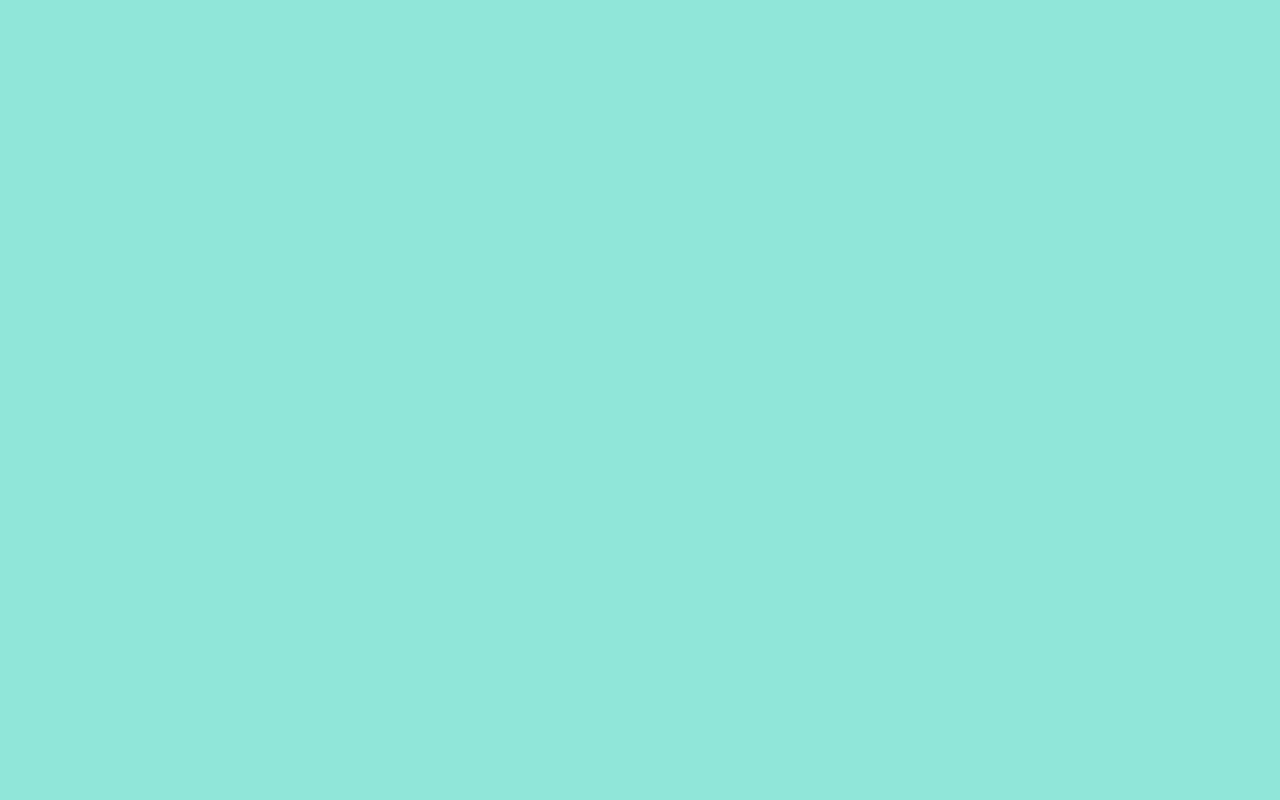
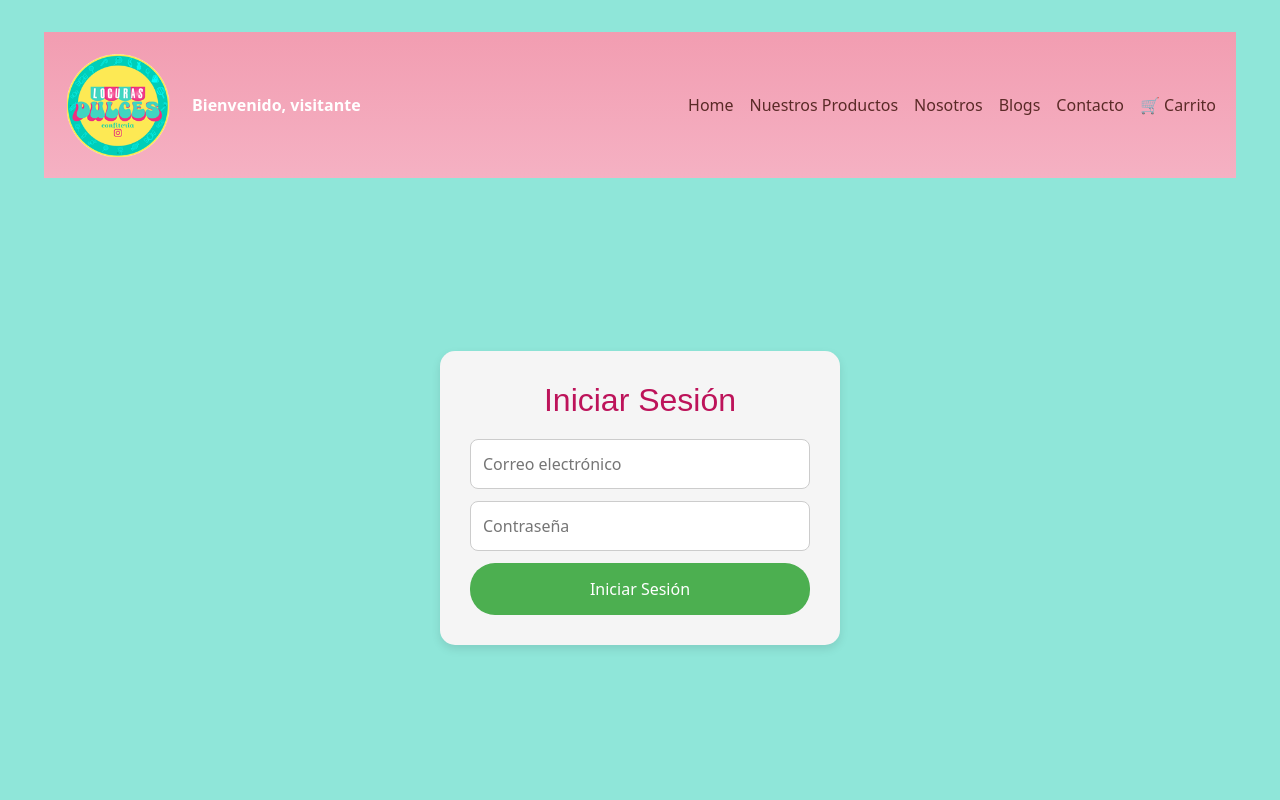
Before and after one commit to vicequiroz/locuras-dulces-frontend, a React (Vite) app: page /login in a window 1280 px wide. Before the commit this address had no page. Shown: the top 800 px of the page. Built offline with nearby package versions, Linux system fonts and the light colour scheme.

Commit message:
Se realiza ventana de Login.

```diff
--- a/src/App.jsx
+++ b/src/App.jsx
@@ -9,7 +9,7 @@ import { Home } from './pages/Home/Home';
 import  Blogs  from './pages/Home/Blogs/Blogs';
 import Nosotros  from './pages/Home/Nosotros/Nosotros';
 //import { Carrito } from './pages/Carrito/Carrito';
-//import { Login } from './pages/Login/Login';
+import Login  from './componentes/Login/Login';
 import Registro from './componentes/Registro/Registro';
 
 
@@ -32,8 +32,8 @@ function App() {
         <Route path="/inventario" element={<Inventario //} />*/}
         <Route path="/blogs" element={<Blogs />} />
         <Route path="/nosotros" element={<Nosotros />} />
-        {/* <Route path="/carrito" element={<Carrito />} />
-        <Route path="/login" element={<Login />} />*/}
+        {/* <Route path="/carrito" element={<Carrito />} />*/}
+        <Route path="/login" element={<Login />} />
         <Route path="/registro" element={<Registro />}/>
         {/*<Route path="/detalleproducto/:id" element={<DetalleProducto />} />
 
--- /dev/null
+++ b/src/componentes/Login/Login.css
@@ -0,0 +1,13 @@
+/* Login.css o Home.css */
+button {
+  padding: 10px 20px;
+  background-color: #ff6f61;
+  color: white;
+  border: none;
+  border-radius: 5px;
+  cursor: pointer;
+}
+
+button:hover {
+  background-color: #ff4c3b;
+}
--- /dev/null
+++ b/src/componentes/Login/Login.jsx
@@ -0,0 +1,162 @@
+import { useState } from "react";
+import { useNavigate } from "react-router-dom";
+import { Navbar } from "../../componentes/Navbar/Navbar";
+import { Footer } from "../../componentes/Footer/Footer";
+
+export default function Login() {
+  const navigate = useNavigate();
+  const [usuario, setUsuario] = useState({
+    correo: "",
+    contrasena: "",
+  });
+  const [errores, setErrores] = useState({});
+  const [errorGeneral, setErrorGeneral] = useState("");
+
+  // Manejo de cambios y validación en tiempo real
+  const handleChange = (e) => {
+    const { name, value } = e.target;
+    setUsuario((prev) => ({ ...prev, [name]: value }));
+    validarCampo(name, value);
+  };
+
+  const validarCampo = (name, value) => {
+    let error = "";
+
+    if (!value) {
+      error = "Este campo es obligatorio";
+    } else {
+      if (name === "correo" && !/^[^\s@]+@[^\s@]+\.[^\s@]+$/.test(value)) {
+        error = "Formato de correo inválido";
+      }
+      if (name === "contrasena" && value.length < 6) {
+        error = "La contraseña debe tener al menos 6 caracteres";
+      }
+    }
+
+    setErrores((prev) => ({ ...prev, [name]: error }));
+  };
+
+  const validarFormulario = () => {
+    let valido = true;
+    Object.keys(usuario).forEach((campo) => {
+      validarCampo(campo, usuario[campo]);
+      if (!usuario[campo] || errores[campo]) valido = false;
+    });
+    return valido;
+  };
+
+  const handleSubmit = async (e) => {
+    e.preventDefault();
+    setErrorGeneral("");
+
+    if (!validarFormulario()) return;
+
+    try {
+      const response = await fetch("http://localhost:8080/api/usuarios/login", {
+        method: "POST",
+        headers: { "Content-Type": "application/json" },
+        body: JSON.stringify(usuario),
+      });
+
+      if (!response.ok) {
+        setErrorGeneral("Correo o contraseña incorrectos");
+        return;
+      }
+
+      const data = await response.json();
+
+      // Redirección según correo (admin o usuario)
+      if (data.correo === "admin@locurasdulces.cl") {
+        navigate("/home-admin");
+      } else {
+        navigate("/home");
+      }
+
+    } catch (err) {
+      console.error(err);
+      setErrorGeneral("Error de conexión con el servidor");
+    }
+  };
+
+  return (
+    <div className="container-fluid">
+      <Navbar />
+
+      <div style={{
+        display: "flex",
+        justifyContent: "center",
+        alignItems: "center",
+        minHeight: "80vh",
+        padding: "20px"
+      }}>
+        <div style={{
+          backgroundColor: "#f5f5f5",
+          padding: "30px",
+          borderRadius: "15px",
+          boxShadow: "0 4px 10px rgba(0,0,0,0.1)",
+          width: "400px"
+        }}>
+          <h2 style={{ textAlign: "center", marginBottom: "20px" }}>Iniciar Sesión</h2>
+
+          <form style={{ display: "flex", flexDirection: "column", gap: "12px" }} onSubmit={handleSubmit}>
+
+            {/* Correo */}
+            <input
+              type="email"
+              name="correo"
+              placeholder="Correo electrónico"
+              value={usuario.correo}
+              onChange={handleChange}
+              style={{
+                padding: "12px",
+                fontSize: "16px",
+                borderRadius: "8px",
+                border: errores.correo ? "2px solid red" : "1px solid #ccc"
+              }}
+            />
+            {errores.correo && <span style={{ color: "red" }}>{errores.correo}</span>}
+
+            {/* Contraseña */}
+            <input
+              type="password"
+              name="contrasena"
+              placeholder="Contraseña"
+              value={usuario.contrasena}
+              onChange={handleChange}
+              style={{
+                padding: "12px",
+                fontSize: "16px",
+                borderRadius: "8px",
+                border: errores.contrasena ? "2px solid red" : "1px solid #ccc"
+              }}
+            />
+            {errores.contrasena && <span style={{ color: "red" }}>{errores.contrasena}</span>}
+
+            {errorGeneral && <span style={{ color: "red", textAlign: "center" }}>{errorGeneral}</span>}
+
+            {/* Botón */}
+            <button
+              type="submit"
+              style={{
+                padding: "14px",
+                fontSize: "16px",
+                borderRadius: "25px",
+                border: "none",
+                backgroundColor: "#4CAF50",
+                color: "white",
+                cursor: "pointer",
+                transition: "all 0.3s ease",
+              }}
+              onMouseOver={(e) => (e.target.style.backgroundColor = "#45a049")}
+              onMouseOut={(e) => (e.target.style.backgroundColor = "#4CAF50")}
+            >
+              Iniciar Sesión
+            </button>
+          </form>
+        </div>
+      </div>
+
+      <Footer />
+    </div>
+  );
+}
--- a/src/pages/Home/Home.jsx
+++ b/src/pages/Home/Home.jsx
@@ -27,6 +27,22 @@ export function Home() {
             onMouseOut={(e) => (e.target.style.backgroundColor = "#c91678ff")}>Registrarse</button>
         </Link>
 
+        <Link to="/login">
+          <button
+            style={{
+              padding: "12px 30px",
+              fontSize: "16px",
+              borderRadius: "25px",  // 🔹 puntas redondeadas
+              border: "none",
+              backgroundColor: "#c327a1ff", // verde bonito
+              color: "white",
+              cursor: "pointer",
+              transition: "all 0.3s ease", // animación al pasar el mouse
+            }}
+            onMouseOver={(e) => (e.target.style.backgroundColor = "#4CAF50")}
+            onMouseOut={(e) => (e.target.style.backgroundColor = "#c91678ff")}>Iniciar Sesion</button>
+        </Link>
+
       </div>
        <Carrusel />
       <Destacados />
```
